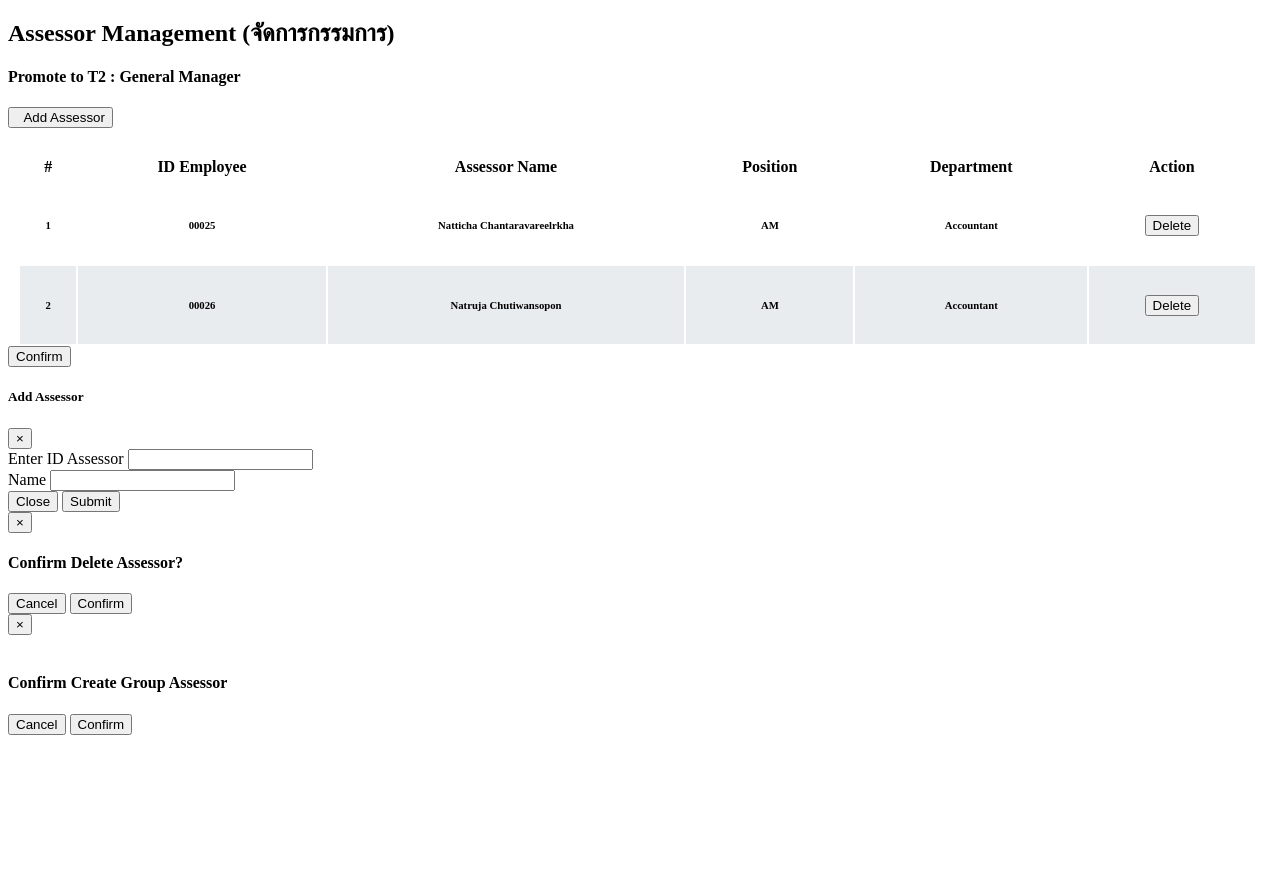
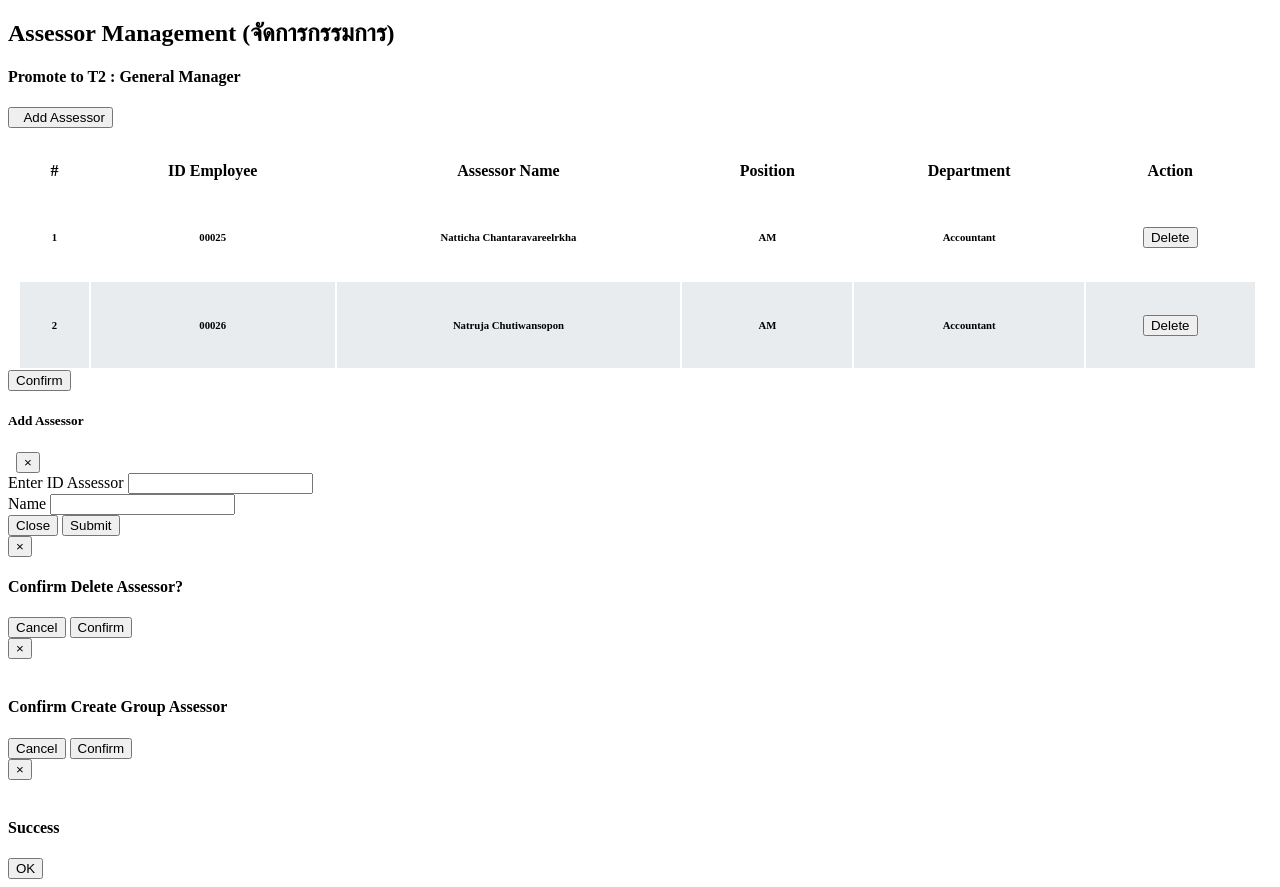
Before and after one commit to armbrmcc/PEFS, a CodeIgniter app: the page made by application/views/consent/v_assessor_management_detail.php in a window 1280 px wide. Before the commit the page ends 735 px from the top, so only its background shows below. Run offline with CodeIgniter, Linux system fonts and the light colour scheme.

Commit message:
Modal Confirm

```diff
--- a/application/views/consent/v_assessor_management_detail.php
+++ b/application/views/consent/v_assessor_management_detail.php
@@ -20,7 +20,7 @@
     <style>
     #list_table td,
     #list_table th {
-        padding: 8px;
+        padding: 12px;
         text-align: center;
     }
 
@@ -54,6 +54,38 @@
     <!-- End CSS -->
 
     <!-- JavaScript -->
+    <script>
+    // $(document).ready(function() {
+    //     $("#btn_success").click(function() {
+    //         // $("#ModalConfirmAssessor").hide();
+    //         $("#ModalConfirmAssessor").hide();
+    //     });
+
+    // });
+
+    // $(document).ready(function() {
+    //     $("#btn_success").click(function() {
+    //         $('#ModalConfirmAssessor').modal('hide');
+    //         // $("#ModalConfirmAssessor").hide();
+    //         $('#ModalConfirmAssessor').on('hide.bs.modal', function(e) {
+    //             e.stopPropagation();
+    //         })
+
+    //     });
+    // });
+
+
+    // $('#btn_success').on("click", function (e) {
+    //     $('#ModalConfirmAssessorSuccess').modal('show');
+    // });
+
+
+        // $('#btn_success').click(function() {
+        //     $('#ModalConfirmAssessorSuccess').modal('show');
+        // });
+
+
+    </script>
 
     <!-- End JavaScript -->
 
@@ -194,7 +226,8 @@
     <div class="modal-dialog modal-dialog-centered" role="document">
         <div class="modal-content">
             <div class="modal-header">
-                <h5 class="modal-title" id="ModalAddAssessorLabel">Add Assessor</h5>
+                <h5 class="modal-title" id="ModalAddAssessorLabel">Add Assessor</h5>&nbsp;
+                <i class="fas fa-user-plus fa-1x"></i>
                 <button type="button" class="btn-close" data-bs-dismiss="modal" aria-label="Close">
                     <span aria-hidden="true">×</span>
                 </button>
@@ -235,7 +268,7 @@
             <div class="modal-body">
                 <div class="py-3 text-center">
                     <div>
-                    <i class="fas fa-exclamation-triangle fa-8x" style="color:#FBD418"></i>
+                        <i class="fas fa-exclamation-triangle fa-8x" style="color:#FBD418"></i>
                     </div>
                     <h4 class="text-gradient text-danger mt-4">Confirm Delete Assessor?</h4>
                     <!-- <p>A small river named Duden flows by their place and supplies it with the necessary regelialia.</p> -->
@@ -263,17 +296,51 @@
             <div class="modal-body">
                 <div class="py-3 text-center">
                     <div>
-                    <i class="fas fa-users fa-8x" style="color:#2AA6F4"></i>
+                        <i class="fas fa-users fa-8x" style="color:#2AA6F4"></i>
                     </div>
                     <br>
-                    <h4 >Confirm Create Group Assessor</h4>
+                    <h4>Confirm Create Group Assessor</h4>
                     <!-- <p>A small river named Duden flows by their place and supplies it with the necessary regelialia.</p> -->
                 </div>
             </div>
             <div class="modal-footer">
                 <button type="button" class="btn bg-gradient-danger" data-bs-dismiss="modal">Cancel</button>
-                <button type="button" class="btn bg-gradient-success">Confirm</button>
+                <!-- Button trigger modal -->
+                <button type="button" class="btn bg-gradient-success" data-bs-toggle="modal"
+                    data-bs-target="#ModalConfirmAssessorSuccess" id="btn_success">Confirm
+                </button>
+
+                <!-- <button type="button" class="btn bg-gradient-success" data-bs-dismiss="modal" id="btn_success">Confirm
+                </button> -->
             </div>
         </div>
     </div>
 </div>
+
+<!-- Modal Confirm Create Group Assessor Success-->
+<div class="modal fade" id="ModalConfirmAssessorSuccess" tabindex="-1" role="dialog"
+    aria-labelledby="ModalConfirmAssessorSuccessTitle" aria-hidden="true">
+    <div class="modal-dialog modal-dialog-centered" role="document">
+        <div class="modal-content">
+            <div class="col-12 text-end">
+                <button type="button" class="btn-close" data-bs-dismiss="modal" aria-label="Close">
+                    <span aria-hidden="true">×</span>
+                </button>
+            </div>
+
+            <div class="modal-body">
+                <div class="py-3 text-center">
+                    <div>
+                        <i class="fas fa-check-circle fa-8x" style="color:#80F04F"></i>
+                    </div>
+                    <br>
+                    <h4>Success</h4>
+                    <!-- <p>A small river named Duden flows by their place and supplies it with the necessary regelialia.</p> -->
+                </div>
+            </div>
+            <div class="modal-footer">
+                <button type="button" class="btn bg-gradient-success" data-bs-dismiss="modal">OK</button>
+            </div>
+        </div>
+    </div>
+</div>
```
